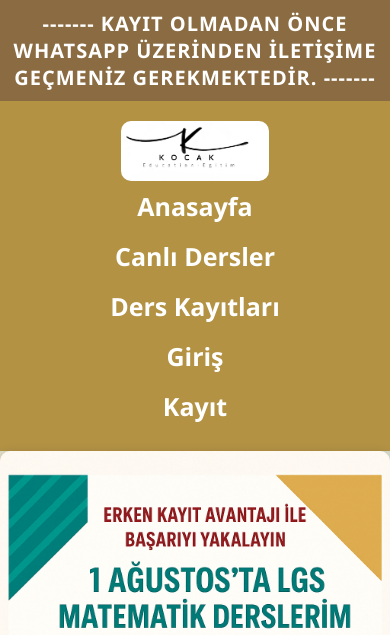
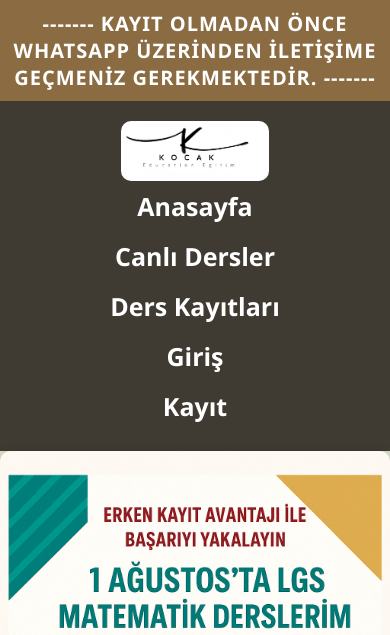
Before and after one commit to hasankck123/kocak-egitim, a Flask app: page / in a window 390 px wide. Shown: the top 635 px of the page. Run offline with Flask 3, Linux system fonts and the light colour scheme.

```diff
--- a/static/css/style.css
+++ b/static/css/style.css
@@ -12,7 +12,7 @@ body {
     display: flex;
     align-items: center; /* YAZILARI DİKEY ORTALAR */
     justify-content: space-between;
-    background-color: #b39244;
+    background-color: #3f3b33;
     padding: 20px 40px;
     flex-wrap: wrap;
 }
```
